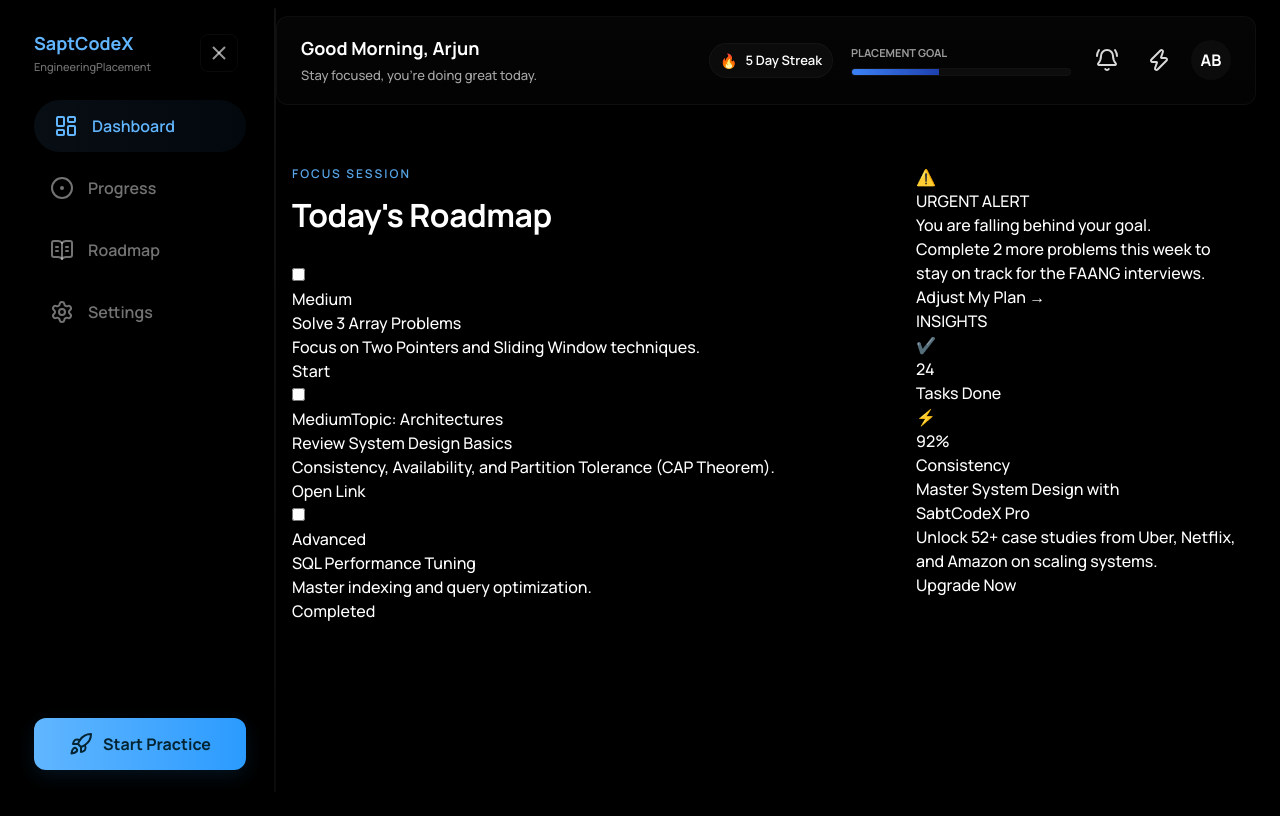
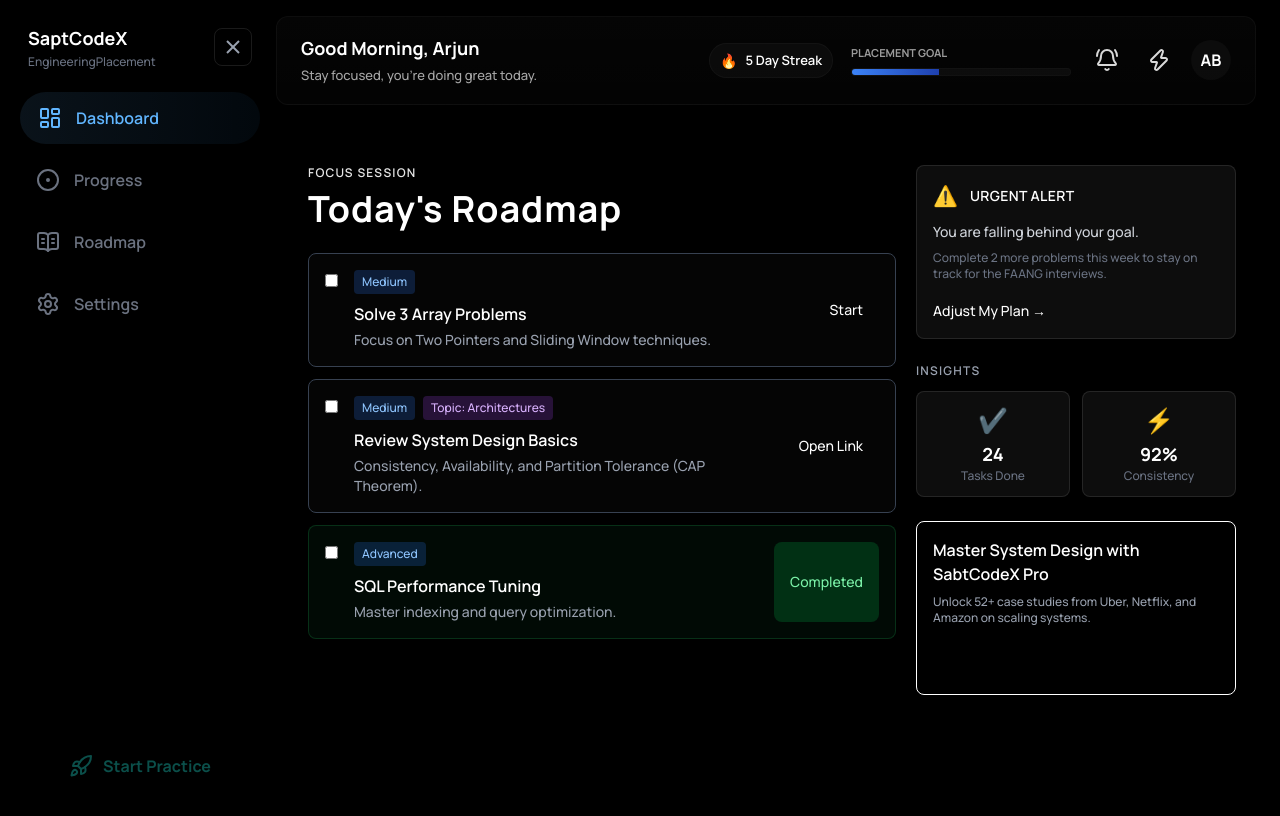
Before and after one commit to kundangosavii/SaptCodex, a React app in the folder Frontend/: page /dashboard in a window 1280 px wide. Shown: the top 816 px of the page. Built offline with nearby package versions, Linux system fonts and the light colour scheme; the HTML template or start-up script is replaced by a standard one.

Commit message:
style: refactor Dashboard layout and add Tailwind CSS configuration
Co-authored-by: Copilot <copilot@github.com>

```diff
--- a/Frontend/src/modules/dashboard/Dashboard.css
+++ b/Frontend/src/modules/dashboard/Dashboard.css
@@ -1,76 +1,15 @@
-/* Sidebar and Dashboard layout styles */
+/* Dashboard component styles */
 
-:root{
-	--bg-0: #000000;
-	--muted: rgba(255,255,255,0.6);
-	--muted-2: rgba(255,255,255,0.45);
+:root {
 	--accent: #61b6ff;
 	--accent-deep: #2b9bff;
 }
 
-/* default sidebar left offset used for Topbar alignment */
-.dashboard-root {
-	--sidebar-left: 20px;
-}
-
-.dashboard-root{
-	display: flex;
-	flex-direction: column;
-	min-height: 100vh;
-	background: var(--bg-0);
-	color: #fff;
-}
-
-.dashboard-container{
-	display: flex;
-	gap: 24px;
-	align-items: stretch;
-	flex: 1;
-	padding: 20px;
-	transition: padding-left 220ms ease;
-}
-
-/* Sidebar open/closed variables applied on root */
-.dashboard-root.sidebar-open {
-	--sidebar-width: 240px;
-	--sidebar-collapsed: 84px;
-}
-
-.dashboard-root.sidebar-closed {
-	--sidebar-width: 84px;
-	--sidebar-collapsed: 84px;
-}
-
-.dashboard-root.sidebar-open .dashboard-container {
-	padding-left: calc(var(--sidebar-width) + 28px);
-}
-
-.dashboard-root.sidebar-closed .dashboard-container {
-	padding-left: calc(var(--sidebar-collapsed) + 28px);
-}
-
-.sidebar{
-	background: var(--bg-2);
-	padding: 22px 14px;
-	width: var(--sidebar-width, 240px);
-	transition: width 220ms ease, transform 220ms ease;
-	/* fix the sidebar to the left and span full viewport height */
-	position: fixed;
-	left: var(--sidebar-left, 20px); /* align with container padding */
-	top: 8px; /* small offset from window top */
-	height: calc(100vh - 16px);
-	margin: 0; /* spacing handled by container */
-	border-radius: 12px;
-	display: flex;
-	flex-direction: column;
-	z-index: 600;
-}
-
-/* subtle vertical divider between sidebar and content */
-.sidebar::after{
+/* Sidebar vertical divider */
+.sidebar-wrapper::after {
 	content: "";
 	position: absolute;
-	right: -16px; /* sits between fixed sidebar and content */
+	right: -16px;
 	top: 0;
 	bottom: 0;
 	width: 2px;
@@ -80,154 +19,54 @@
 	pointer-events: none;
 }
 
-/* when sidebar is collapsed, bring divider closer */
-.dashboard-root.sidebar-closed .sidebar::after{
-	right: -8px;
-	background: linear-gradient(180deg, rgba(255,255,255,0.05), rgba(255,255,255,0.02));
+/* Sidebar navigation items */
+.sidebar-nav-item {
+	display: flex;
+	align-items: center;
+	gap: 12px;
+	padding: 12px 14px;
+	color: rgb(107, 114, 128);
+	border-radius: 9999px;
+	text-decoration: none;
+	transition: all 160ms;
 }
 
-.sidebar.closed{
-	width: var(--sidebar-collapsed, 84px);
-}
-
-.sidebar-top {
-    display:flex;
-    align-items:center;
-    justify-content:space-between;
-    gap:8px;
-    margin-bottom: 18px;
-    margin-right: 8px;
-
-}
-.brand {
-	display:flex;
-	align-items:center;
-	gap:12px;
-}
-
-.brand-title {
-	font-weight:800;
-	font-size:18px;
+.sidebar-nav-item:hover {
+	background-color: rgba(255, 255, 255, 0.05);
 	color: var(--accent);
 }
 
-.brand-sub {
-	font-size:11px;
-	color: var(--muted-2);
-	margin-top:2px;
+.sidebar-nav-item.active {
+	background: linear-gradient(90deg, rgba(97, 182, 255, 0.1), rgba(43, 155, 255, 0.05));
+	color: var(--accent);
+	padding: 12px 10px 12px 16px;
 }
 
-.sidebar-toggle {
-     background: transparent;
-     border:1px solid rgba(255,255,255,0.04);
-     color:var(--muted);
-     cursor:pointer;
-     padding:6px;
-     border-radius:8px
+/* Task cards */
+.task-card {
+	border-color: rgb(55, 65, 81);
+	background-color: rgba(255, 255, 255, 0.02);
 }
 
-.sidebar-nav{
-    display:flex;
-    flex-direction:column;
-    gap:10px;
-    margin-top:6px;
-}
-.nav-item {
-	display:flex;
-	align-items:center;
-	gap:12px;
-	padding:12px 14px;
-	color:var(--muted-2);
-	border-radius:999px;
-	text-decoration:none;
-	transition: all 160ms;
+.task-card.todo {
+	border-color: rgb(55, 65, 81);
 }
 
-.nav-item .nav-icon {
-	width:28px;
-	height:28px;
-	display:inline-flex;
-	align-items:center;
-	justify-content:center;
-	font-size:16px
+.task-card.completed {
+	border-color: rgba(34, 197, 94, 0.2);
+	background-color: rgba(34, 197, 94, 0.05);
 }
 
-.nav-item:hover {
-	background: rgba(255,255,255,0.02);
-	color:var(--accent);
-}
-
-.nav-item.active{
-    background: linear-gradient(90deg, rgba(97,182,255,0.08),
-    rgba(43,155,255,0.05));
-    color:var(--accent);
-    padding-left: 18px;
-}
-
-.nav-text {
-	font-weight:600
-}
-
-.sidebar-bottom {
-	margin-top: auto;
-	padding-top: 16px;
-}
-.start-practice {
-	width:100%;
-	display:flex;
-	gap:10px;
-	align-items:center;
-	justify-content:center;
-	padding:14px 16px;
-	border-radius:12px;
-	background: linear-gradient(90deg,var(--accent),var(--accent-deep));
-	color: #042431;
-	font-weight:800;
-	border:none;
-	cursor:pointer;
-	box-shadow: 0 6px 18px rgba(43,155,255,0.12);
-}
-
-.start-practice .rocket {
-	font-size:16px
-}
-
-/* Main content area adjust */
-.main-content {
-	flex:1;
-	min-height: calc(100vh - 40px);
-	overflow:auto;
-	padding: 24px;
-}
-
-.content-wrapper {
-	display:grid;
-	grid-template-columns: 1fr 320px;
-	gap:20px
-}
-
-/* Section titles */
-.section-title-top {
-	font-size: 12px;
-	font-weight: 600;
-	letter-spacing: 2px;
-	text-transform: uppercase;
-	color: var(--accent);
-	margin: 0;
-	margin-bottom: 8px;
-	opacity: 0.9;
-}
-
-.section-title {
-	font-size: 32px;
-	font-weight: 700;
-	color: #ffffff;
-	margin: 0;
-	margin-bottom: 24px;
-	letter-spacing: -0.5px;
+.task-card:hover {
+	background-color: rgba(255, 255, 255, 0.05);
 }
 
 /* Responsive */
-@media (max-width:900px){
-	.sidebar{ position: fixed; left: 12px; top: 80px; z-index:2000 }
+@media (max-width: 900px) {
+	.sidebar-wrapper {
+		position: fixed !important;
+		left: 12px;
+		top: 80px;
+		z-index: 2000;
+	}
 }
--- a/Frontend/src/modules/dashboard/Dashboard.jsx
+++ b/Frontend/src/modules/dashboard/Dashboard.jsx
@@ -1,7 +1,6 @@
 import React, { useState } from 'react'
 import './Dashboard.css'
 import Topbar from './Topbar.jsx'
-
 
 import { LayoutDashboard, CircleDot, BookOpenText, Settings, Rocket } from 'lucide-react'
 
@@ -30,97 +29,150 @@ export default function Dashboard() {
 	]
 
 	return (
-			    <div className={`dashboard-root ${sidebarOpen ? 'sidebar-open' : 'sidebar-closed'}`}>
+		<div className="flex flex-col min-h-screen bg-black text-white">
 			<Topbar sidebarOpen={sidebarOpen} />
 
-			<div className="dashboard-container">
-				<aside className={`sidebar ${sidebarOpen ? 'open' : 'closed'}`}>
-					<div className="sidebar-top">
-						<div className="brand">
+			<div className="flex gap-6 items-stretch flex-1 p-5 transition-[padding-left] duration-220">
+				{/* Sidebar */}
+				<aside className={`sidebar-wrapper ${sidebarOpen ? 'w-60' : 'w-20'} transition-all duration-220`}>
+					<div className="fixed left-5 top-2 rounded-xl flex flex-col z-600" style={{ height: 'calc(100vh - 16px)', width: sidebarOpen ? '240px' : '84px', transition: 'all 220ms ease' }}>
+						{/* Sidebar Content */}
+						<div className="flex items-center justify-between gap-2 mb-4 mr-2">
+							<div className="flex items-center gap-3 mt-4">
 								{sidebarOpen && (
 									<div>
-									<div className="brand-title">SaptCodeX</div>
-									<div className="brand-sub">EngineeringPlacement</div>
+										<div className="font-black text-lg text-accent ml-2">SaptCodeX</div>
+										<div className="text-xs text-gray-500 mt-0.5 ml-2">EngineeringPlacement</div>
 									</div>
 								)}
 							</div>
-                        <button className="sidebar-toggle" onClick={() => setSidebarOpen(!sidebarOpen)}>
+							<button
+								className="bg-transparent border border-white/10 text-gray-400 cursor-pointer p-1.5 rounded-lg hover:border-white/20 transition-colors mt-4"
+								onClick={() => setSidebarOpen(!sidebarOpen)}
+							>
 								{sidebarOpen ? <XIcon /> : <MenuIcon />}
 							</button>
 						</div>
 
-					<nav className="sidebar-nav">
-						<a href="#" className="nav-item active">
-							<span className="nav-icon"><LayoutDashboard /></span>
-							{sidebarOpen && <span className="nav-text">Dashboard</span>}
+						{/* Navigation */}
+						<nav className="flex flex-col gap-2.5 mt-1.5">
+							<a href="#" className="sidebar-nav-item active">
+								<span className="w-7 h-7 inline-flex items-center justify-center text-base"><LayoutDashboard /></span>
+								{sidebarOpen && <span className="font-semibold">Dashboard</span>}
 							</a>
-						<a href="#" className="nav-item">
-							<span className="nav-icon"><CircleDot /></span>
-							{sidebarOpen && <span className="nav-text">Progress</span>}
+							<a href="#" className="sidebar-nav-item">
+								<span className="w-7 h-7 inline-flex items-center justify-center text-base"><CircleDot /></span>
+								{sidebarOpen && <span className="font-semibold">Progress</span>}
 							</a>
-						<a href="#" className="nav-item">
-							<span className="nav-icon"><BookOpenText /></span>
-							{sidebarOpen && <span className="nav-text">Roadmap</span>}
+							<a href="#" className="sidebar-nav-item">
+								<span className="w-7 h-7 inline-flex items-center justify-center text-base"><BookOpenText /></span>
+								{sidebarOpen && <span className="font-semibold">Roadmap</span>}
 							</a>
-						<a href="#" className="nav-item">
-							<span className="nav-icon"><Settings /></span>
-							{sidebarOpen && <span className="nav-text">Settings</span>}
+							<a href="#" className="sidebar-nav-item">
+								<span className="w-7 h-7 inline-flex items-center justify-center text-base"><Settings /></span>
+								{sidebarOpen && <span className="font-semibold">Settings</span>}
 							</a>
 						</nav>
 
-					<div className="sidebar-bottom">
-						<button className="start-practice">
-							<span className="rocket"><Rocket /></span>
+						{/* Bottom Button */}
+						<div className="mt-auto pt-4">
+							<button className="w-full flex gap-2.5 items-center justify-center p-3.5 rounded-xl from-accent to-accent-deep text-teal-900 font-black border-none cursor-pointer shadow-lg hover:shadow-xl transition-shadow">
+								<span className="text-base"><Rocket /></span>
 								{sidebarOpen && <span>Start Practice</span>}
 							</button>
 						</div>
+					</div>
 				</aside>
 
-				<main className="main-content">
-					<div className="content-wrapper">
-						<div className="left-column">
-							<section className="roadmap-section">
-								<h3 className='section-title-top'>FOCUS SESSION</h3>
-								<h1 className="section-title">Today's Roadmap</h1>
-								<div className="tasks-container">
+				{/* Main Content */}
+				<main className="flex-1 min-h-[calc(100vh-40px)] overflow-auto p-6">
+					<div className="grid grid-cols-[1fr_320px] gap-5">
+						{/* Left Column */}
+						<div>
+							<section>
+								<h3 className="text-xs font-semibold uppercase tracking-widest text-accent m-0 mb-2 opacity-90">
+									FOCUS SESSION
+								</h3>
+								<h1 className="text-4xl font-bold text-white m-0 mb-6 -tracking-tight">
+									Today's Roadmap
+								</h1>
+								<div className="space-y-3">
 									{tasks.map((task) => (
-										<article key={task.id} className={`task-card ${task.status}`}>
-											<div className="task-checkbox"><input type="checkbox" /></div>
-											<div className="task-content">
-												<div className="task-meta">
-													{task.difficulty && <span className="difficulty-badge">{task.difficulty}</span>}
-													{task.topic && <span className="topic-badge">{task.topic}</span>}
+										<article
+											key={task.id}
+											className={`task-card ${task.status} flex gap-4 p-4 rounded-lg border transition-all`}
+										>
+											<div className="flex items-start pt-1">
+												<input type="checkbox" className="cursor-pointer" />
 											</div>
-												<h4 className="task-title">{task.title}</h4>
-												<p className="task-description">{task.description}</p>
+											<div className="flex-1">
+												<div className="flex gap-2 mb-2">
+													{task.difficulty && (
+														<span className="px-2 py-1 text-xs font-medium rounded bg-blue-500/20 text-blue-300">
+															{task.difficulty}
+														</span>
+													)}
+													{task.topic && (
+														<span className="px-2 py-1 text-xs font-medium rounded bg-purple-500/20 text-purple-300">
+															{task.topic}
+														</span>
+													)}
 												</div>
-											<button className={`task-action ${task.status}`}>{task.action}</button>
+												<h4 className="font-semibold text-white mb-1">{task.title}</h4>
+												<p className="text-sm text-gray-400">{task.description}</p>
+											</div>
+											<button
+												className={`px-4 py-2 rounded-lg font-medium text-sm whitespace-nowrap transition-all ${
+													task.status === 'completed'
+														? 'bg-green-500/20 text-green-300'
+														: 'bg-accent/20 text-accent hover:bg-accent/30'
+												}`}
+											>
+												{task.action}
+											</button>
 										</article>
 									))}
 								</div>
 							</section>
 						</div>
 
-						<aside className="right-column">
-							<section className="alert-section">
-								<div className="alert-header"><div className="alert-icon">⚠️</div><h4>URGENT ALERT</h4></div>
-								<p>You are falling behind your goal.</p>
-								<p className="alert-subtext">Complete 2 more problems this week to stay on track for the FAANG interviews.</p>
-								<a href="#" className="alert-link">Adjust My Plan →</a>
+						{/* Right Column */}
+						<aside>
+							{/* Alert Section */}
+							<section className="bg-white/5 border border-white/10 rounded-lg p-4 mb-6">
+								<div className="flex items-center gap-3 mb-3">
+									<div className="text-xl">⚠️</div>
+									<h4 className="font-semibold text-sm uppercase tracking-wide">URGENT ALERT</h4>
+								</div>
+								<p className="text-sm text-gray-300 mb-2">You are falling behind your goal.</p>
+								<p className="text-xs text-gray-500 mb-4">Complete 2 more problems this week to stay on track for the FAANG interviews.</p>
+								<a href="#" className="text-accent text-sm font-medium hover:underline">Adjust My Plan →</a>
 							</section>
 
-							<section className="insights-section">
-								<h4 className="insights-title">INSIGHTS</h4>
-								<div className="insights-grid">
-									<div className="insight-card"><div className="insight-icon">✔️</div><div className="insight-value">24</div><div className="insight-label">Tasks Done</div></div>
-									<div className="insight-card"><div className="insight-icon">⚡</div><div className="insight-value">92%</div><div className="insight-label">Consistency</div></div>
+							{/* Insights Section */}
+							<section className="mb-6">
+								<h4 className="text-xs font-semibold uppercase tracking-widest text-gray-400 mb-3">INSIGHTS</h4>
+								<div className="grid grid-cols-2 gap-3">
+									<div className="bg-white/5 border border-white/10 rounded-lg p-3 text-center">
+										<div className="text-2xl mb-1">✔️</div>
+										<div className="font-bold text-lg text-white">24</div>
+										<div className="text-xs text-gray-500">Tasks Done</div>
+									</div>
+									<div className="bg-white/5 border border-white/10 rounded-lg p-3 text-center">
+										<div className="text-2xl mb-1">⚡</div>
+										<div className="font-bold text-lg text-white">92%</div>
+										<div className="text-xs text-gray-500">Consistency</div>
+									</div>
 								</div>
 							</section>
 
-							<section className="premium-section">
-								<h4>Master System Design with<br/>SabtCodeX Pro</h4>
-								<p>Unlock 52+ case studies from Uber, Netflix, and Amazon on scaling systems.</p>
-								<button className="upgrade-btn">Upgrade Now</button>
+							{/* Premium Section */}
+							<section className= "from-accent/20 to-accent-deep/20 border border-accent/30 rounded-lg p-4">
+								<h4 className="font-semibold mb-2">Master System Design with<br/>SabtCodeX Pro</h4>
+								<p className="text-xs text-gray-400 mb-4">Unlock 52+ case studies from Uber, Netflix, and Amazon on scaling systems.</p>
+								<button className="w-full bg-accent text-black font-bold py-2 rounded-lg hover:bg-accent/90 transition-colors text-sm">
+									Upgrade Now
+								</button>
 							</section>
 						</aside>
 					</div>
--- /dev/null
+++ b/Frontend/tailwind.config.js
@@ -0,0 +1,29 @@
+/** @type {import('tailwindcss').Config} */
+export default {
+  content: [
+    "./index.html",
+    "./src/**/*.{js,jsx,ts,tsx}",
+  ],
+  theme: {
+    extend: {
+      colors: {
+        bg: {
+          0: '#000000',
+        },
+        accent: {
+          DEFAULT: '#61b6ff',
+          deep: '#2b9bff',
+        },
+        neutral: {
+          muted: 'rgba(255,255,255,0.6)',
+          'muted-2': 'rgba(255,255,255,0.45)',
+        },
+      },
+      spacing: {
+        'sidebar': '240px',
+        'sidebar-collapsed': '84px',
+      },
+    },
+  },
+  plugins: [],
+}
```
Lines whose indentation alone changed are shown as unchanged.
